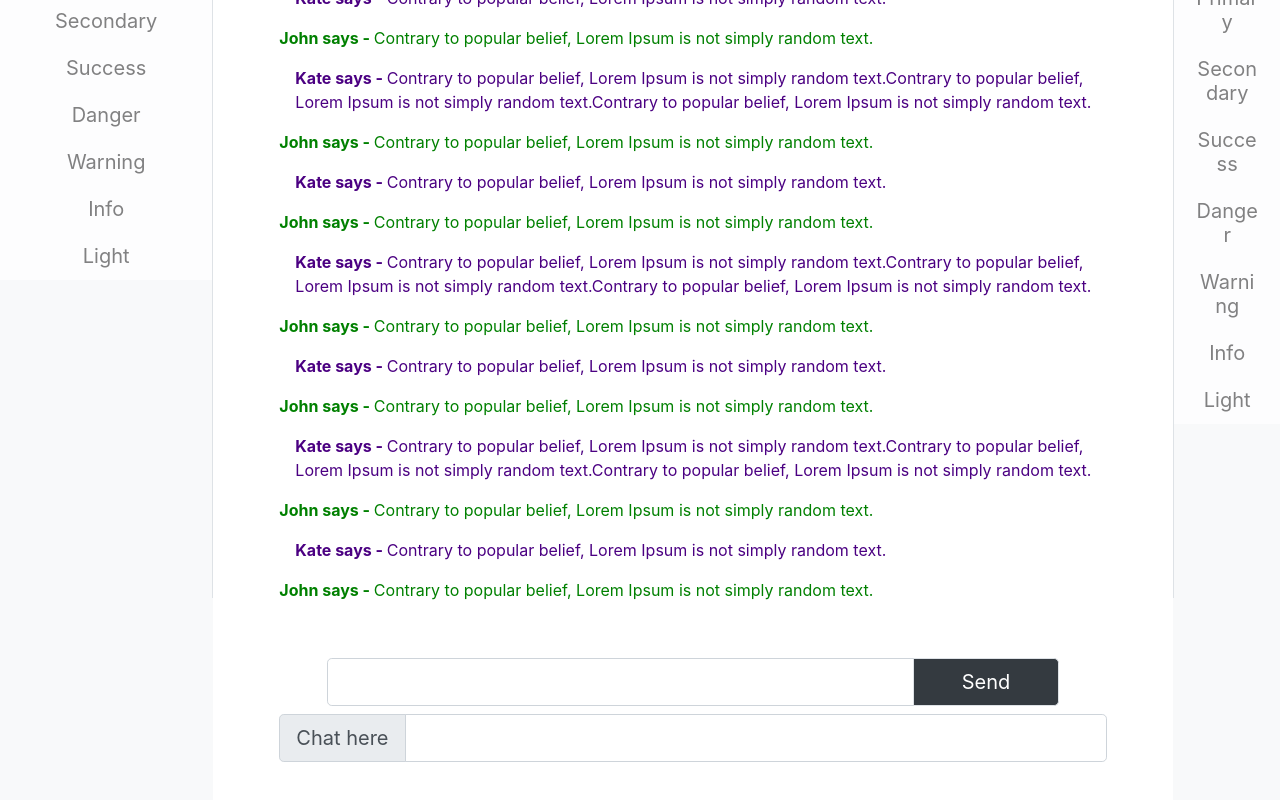
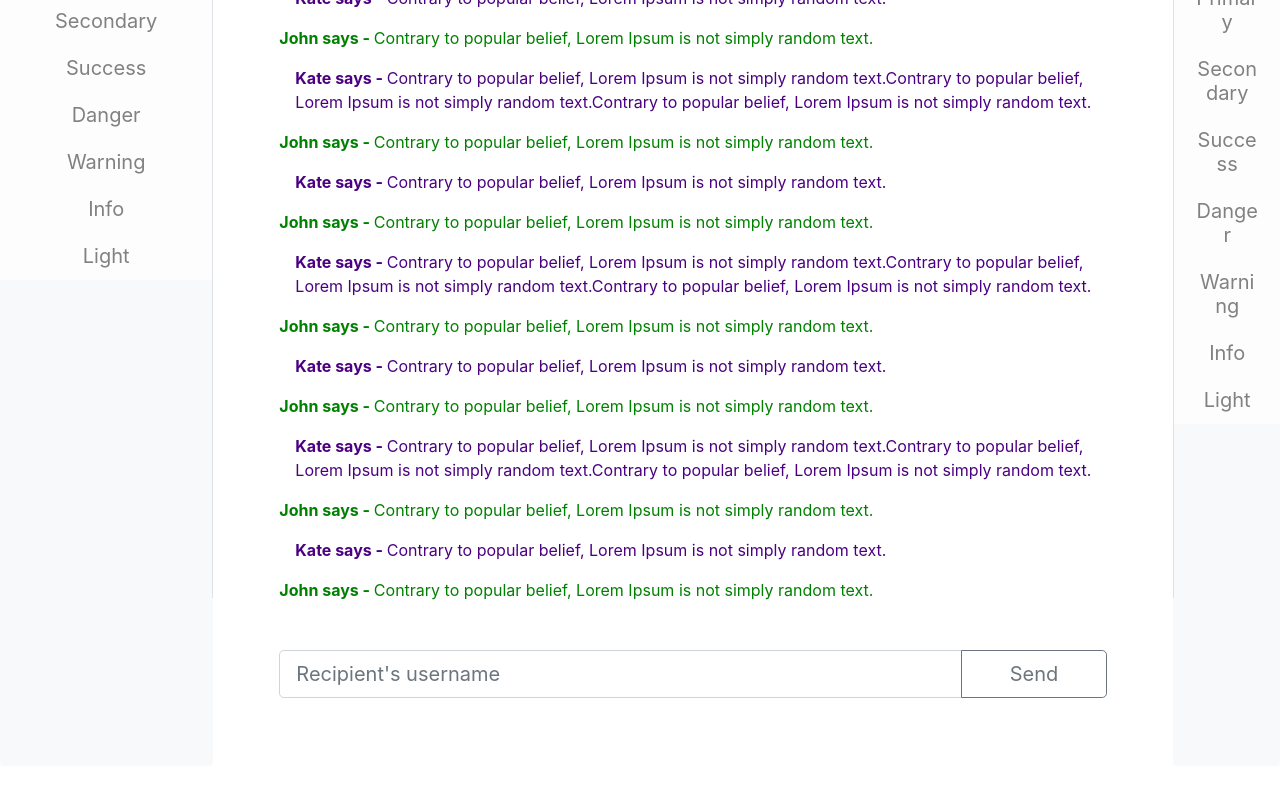
Before and after one commit to catnap89/HelloWorldCommunity, a React (Create React App) app in the folder client/: page /community/1 in a window 1280 px wide. Shown: the part 218-1018 px from the top of the page. After the commit the page ends 984 px from the top, so only its background shows below. Built offline with nearby package versions, Linux system fonts and the light colour scheme.

Commit message:
chatinput modified

```diff
--- a/client/src/components/Chatbox/index.js
+++ b/client/src/components/Chatbox/index.js
@@ -78,26 +78,16 @@ const Chatbox = (props) => (
         </Card.Body>
 
         <Card.Footer className="text-muted bg-white border-0 mt-3">
-            <InputGroup size="lg" className=" p-2 pl-5 pr-5">
-                <FormControl className= "bg-white"
-                placeholder= ''
-                aria-label="Enter Chat Message"
+
+            <InputGroup size="lg" className="mb-3">
+            <FormControl
+                placeholder="Recipient's username"
+                aria-label="Recipient's username"
                 aria-describedby="basic-addon2"
-                />
-                <InputGroup.Append>
-                <Button variant="dark border pl-5 pr-5">Send</Button>
-                </InputGroup.Append>
-            </InputGroup>
-            {/*  */}
-            <InputGroup size="lg">
-                <InputGroup.Prepend>
-                <InputGroup.Text>Chat here</InputGroup.Text>
-                </InputGroup.Prepend>
-                <FormControl
-                placeholder=""
-                aria-label="Username"
-                aria-describedby="basic-addon1"
-                />
+            />
+            <InputGroup.Append>
+                <Button variant="outline-secondary pl-5 pr-5">Send</Button>
+            </InputGroup.Append>
             </InputGroup>
         </Card.Footer>
     </Card>
```
